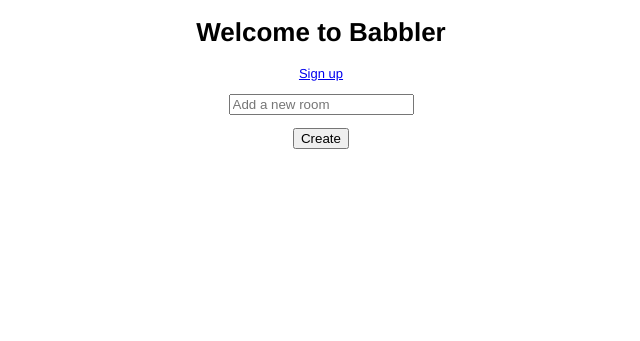
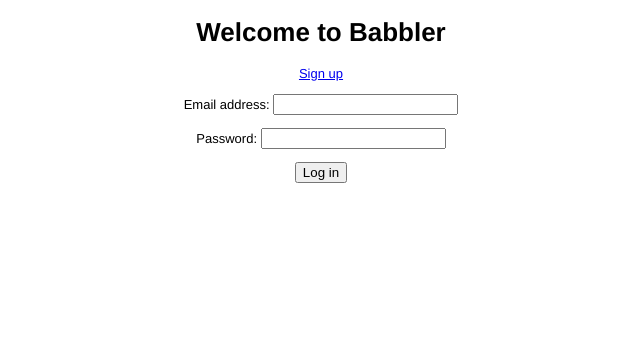
Before and after one commit to ktakats/babbler, a Django app: page / in a window 1280 px wide. Shown: the top 341 px of the page, without its empty margins (319-959 px from the left). Run offline with Django 3.2, Linux system fonts and the light colour scheme; some libraries are stand-ins or nearby versions.

Commit message:
User can log in

```diff
--- a/chat/forms.py
+++ b/chat/forms.py
@@ -1,8 +1,8 @@
 from django import forms
 from .models import Room
-from django.contrib import auth
+from django.contrib.auth import get_user_model, authenticate
 
-User=auth.get_user_model()
+User=get_user_model()
 
 class NewRoomForm(forms.models.ModelForm):
 
@@ -41,3 +41,20 @@ class SignupForm(forms.models.ModelForm):
         user.set_password(data["password1"])
         user.save()
         return user
+
+class LoginForm(forms.models.ModelForm):
+
+    class Meta:
+        model=User
+        fields=('email', 'password')
+        widgets={
+            'password': forms.PasswordInput()
+        }
+
+    def clean(self):
+        email=self.cleaned_data.get('email')
+        password=self.cleaned_data.get('password')
+        user=authenticate(email=email, password=password)
+        if not user or not user.is_active:
+            msg="Login is invalid. Please try again"
+            self.add_error('email', msg)
--- a/chat/templates/chat/home.html
+++ b/chat/templates/chat/home.html
@@ -6,6 +6,10 @@
 <form method="POST" action="" id="id_new_room_form">
 {% csrf_token%}
 {{form.as_p}}
+    {% if user.is_authenticated %}
 <button type="submit" id="id_create_room">Create</button>
+    {% else %}
+    <button type="submit" id="id_login">Log in</button>
+    {% endif %}
 </form>
 {% endblock %}
--- a/chat/views.py
+++ b/chat/views.py
@@ -3,21 +3,34 @@ from __future__ import unicode_literals
 
 from django.shortcuts import redirect, render
 from django.core.exceptions import ObjectDoesNotExist
-from chat.forms import NewRoomForm, SignupForm
+from chat.forms import NewRoomForm, SignupForm, LoginForm
 from chat.models import Room
-from django.contrib.auth import get_user_model, login, logout
+from django.contrib.auth import get_user_model, login, logout, authenticate
 
 User=get_user_model()
 
 # Create your views here.
 def home(request):
-    if request.method=='POST':
-        form=NewRoomForm(request.POST)
-        if form.is_valid():
-            room=form.save()
-            return redirect(room.get_absolute_url())
-    form=NewRoomForm()
-    return render(request, 'chat/home.html', {'form': form})
+    if not request.user.is_authenticated:
+        if request.method=='POST':
+            form=LoginForm(request.POST)
+            if form.is_valid():
+                email=form.cleaned_data['email']
+                password=form.cleaned_data['password']
+                user=authenticate(email=email, password=password)
+                if user:
+                    login(request, user)
+                    return redirect('/')
+        form=LoginForm()
+        return render(request, 'chat/home.html', {'form': form})
+    else:
+        if request.method=='POST':
+            form=NewRoomForm(request.POST)
+            if form.is_valid():
+                room=form.save()
+                return redirect(room.get_absolute_url())
+        form=NewRoomForm()
+        return render(request, 'chat/home.html', {'form': form})
 
 def signup(request):
     if request.method=='POST':
```
Also changed, not shown: chat/tests/test_forms.py (+19 -1 lines), chat/tests/test_views.py (+13 -1 lines), functional_tests/test_chat.py (+12 -2 lines).
